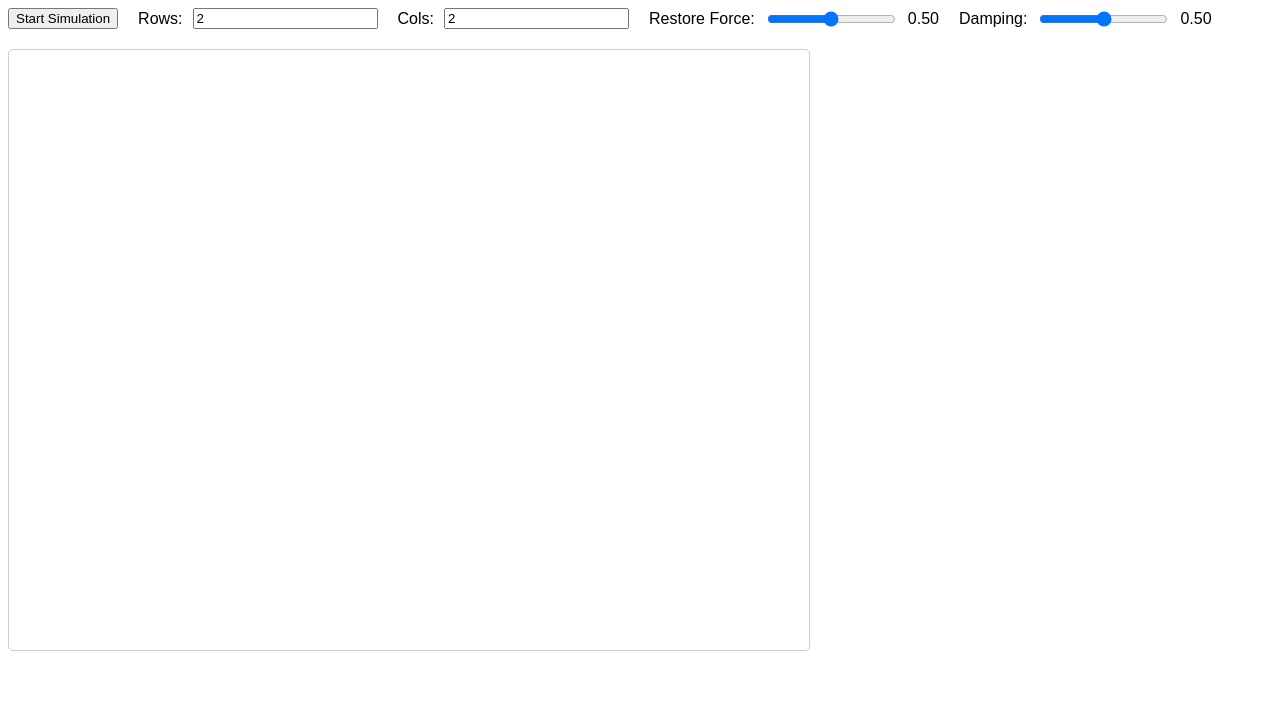
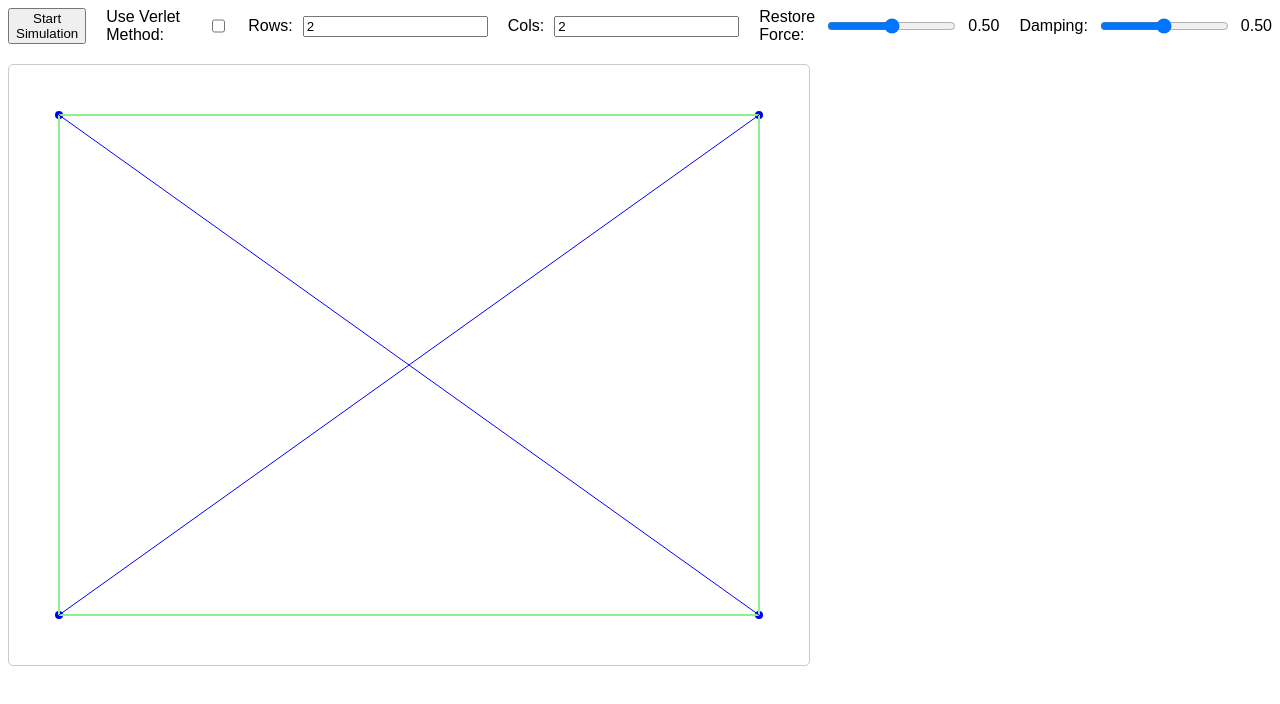
Before and after one commit to johunx/vis-application, a website: page index.html in a window 1280 px wide. Drawn offline with nearby package versions, Linux system fonts and the light colour scheme.

Commit message:
Update index.html

```diff
--- a/index.html
+++ b/index.html
@@ -42,6 +42,9 @@
     <div class="controls">
       <button id="toggle-simulation">Start Simulation</button>
 
+      <label for="force-method">Use Verlet Method:</label>
+      <input type="checkbox" id="force-method" />
+
       <div class="slider-container">
         <label for="rows">Rows:</label>
         <input id="rows" type="number" value="2" min="1" />
```
